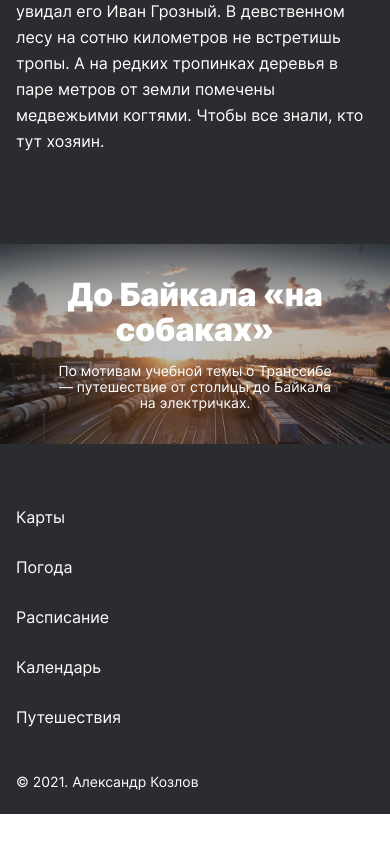
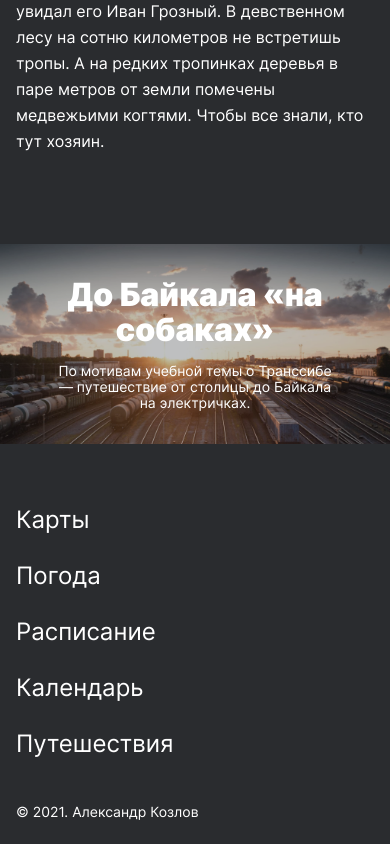
Before and after one commit to rip-savage/russian-travel, a plain HTML site: page index.html in a window 390 px wide. Shown: the part 9325-10169 px from the top of the page. Before the commit the page ends 10139 px from the top, so only its background shows below. Drawn offline with Linux system fonts and the light colour scheme; files whose address does not match are found by name.

Commit message:
правка шрифтов footer

```diff
--- a/blocks/footer/__link/footer__link.css
+++ b/blocks/footer/__link/footer__link.css
@@ -8,3 +8,10 @@
   color: #FFFFFF;
   text-decoration: none;
 }
+
+@media screen and (max-width: 700px){
+  .footer__link {
+    font-size: 24px;
+    line-height: 24px;
+  }
+}
```
